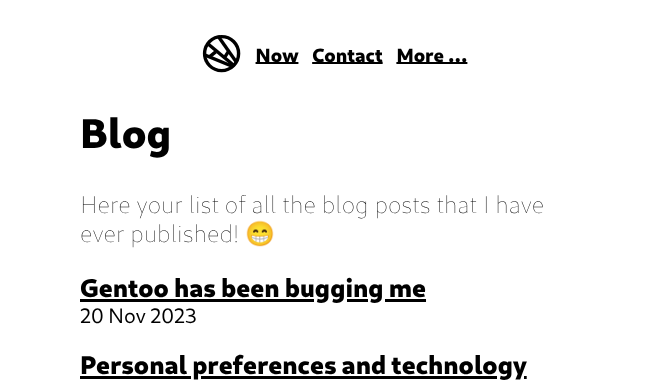
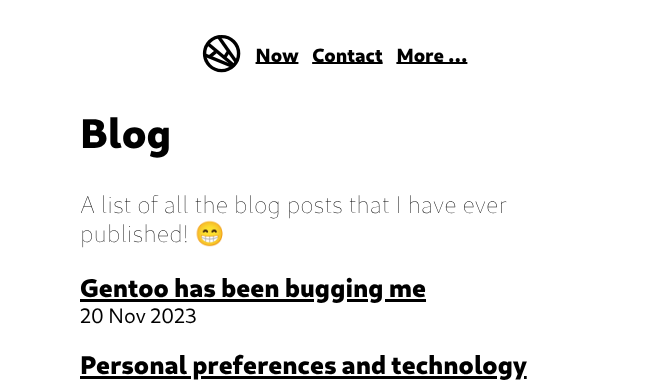
Before and after one commit to konstantintutsch/website, a Jekyll site: the page built from blog/index.html, in a window 1280 px wide. Shown: the top 383 px of the page, without its empty margins (304-976 px from the left). Built offline with Jekyll 4.4.1, drawn with Linux system fonts in a browser that asks for light colours.

Commit message:
Change description of Blog

```diff
--- a/blog/index.html
+++ b/blog/index.html
@@ -6,7 +6,7 @@ description: All blog posts by Konstantin Tutsch can be found on this page.
 
 {% include heading.html level=2 text=page.title %}
 
-<p class="description">Here your list of all the blog posts that I have ever published! 😁</p>
+<p class="description">A list of all the blog posts that I have ever published! 😁</p>
 
 {% assign counter = 0 %}
 {% for post in site.posts %}
```
